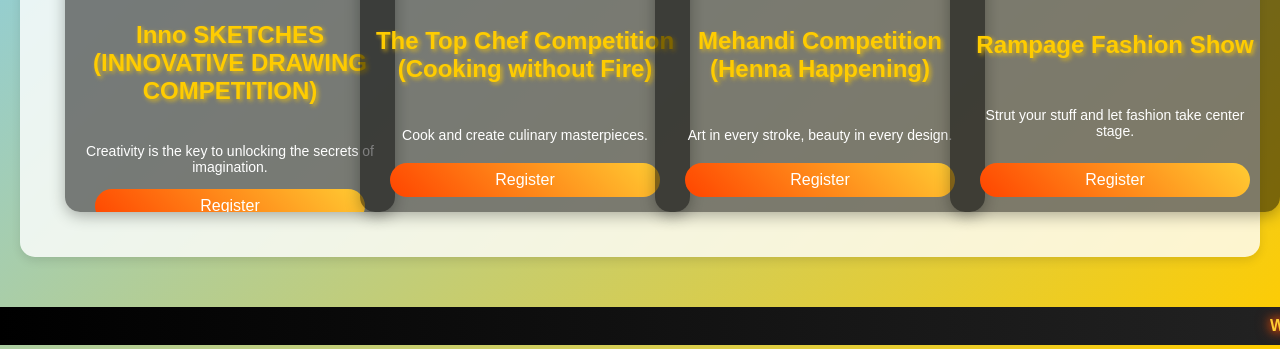
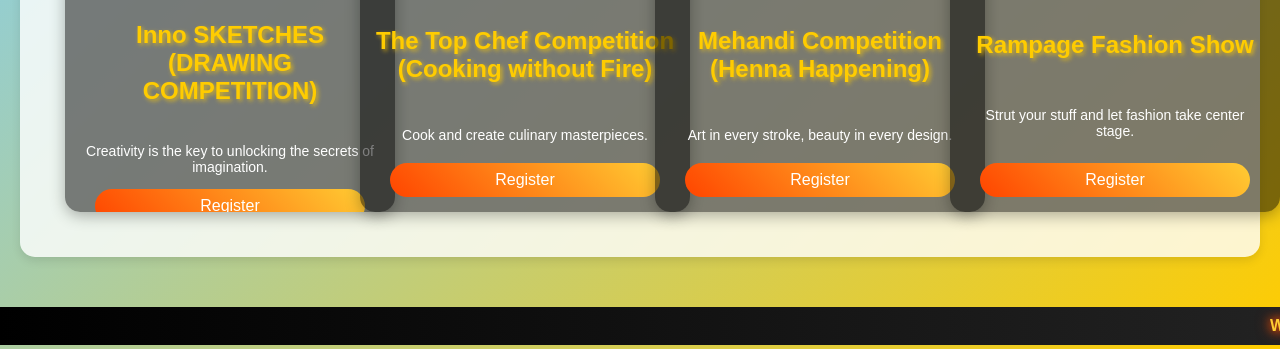
Before and after one commit to eminencesrec/SIGMA-2K25, a plain HTML site: page eventsbs.html in a window 1280 px wide. Shown: the part 2077-2426 px from the top of the page. Drawn offline with Linux system fonts and the light colour scheme.

Commit message:
Update eventsbs.html

```diff
--- a/eventsbs.html
+++ b/eventsbs.html
@@ -55,7 +55,6 @@
             position: relative;">
             Technical Events
         </a>
-
         <a href="#Non-Technical-Events" style="
             color: #228B22;
             text-decoration: none;
@@ -253,7 +252,7 @@
               <div class="event-grid" id="mind">
                 <div class="event-card">
                     <img src="event-images/drawing.gif" alt="Trails of Secrets">
-                    <h3>Inno SKETCHES (INNOVATIVE DRAWING COMPETITION)</h3>
+                    <h3>Inno SKETCHES (DRAWING COMPETITION)</h3>
                     <p>Creativity is the key to unlocking the secrets of imagination.</p>
                     <a href="https://forms.gle/vVCWGSVMPZRahB7C7"><button class="register-btn">Register</button></a>
                 </div>
```
